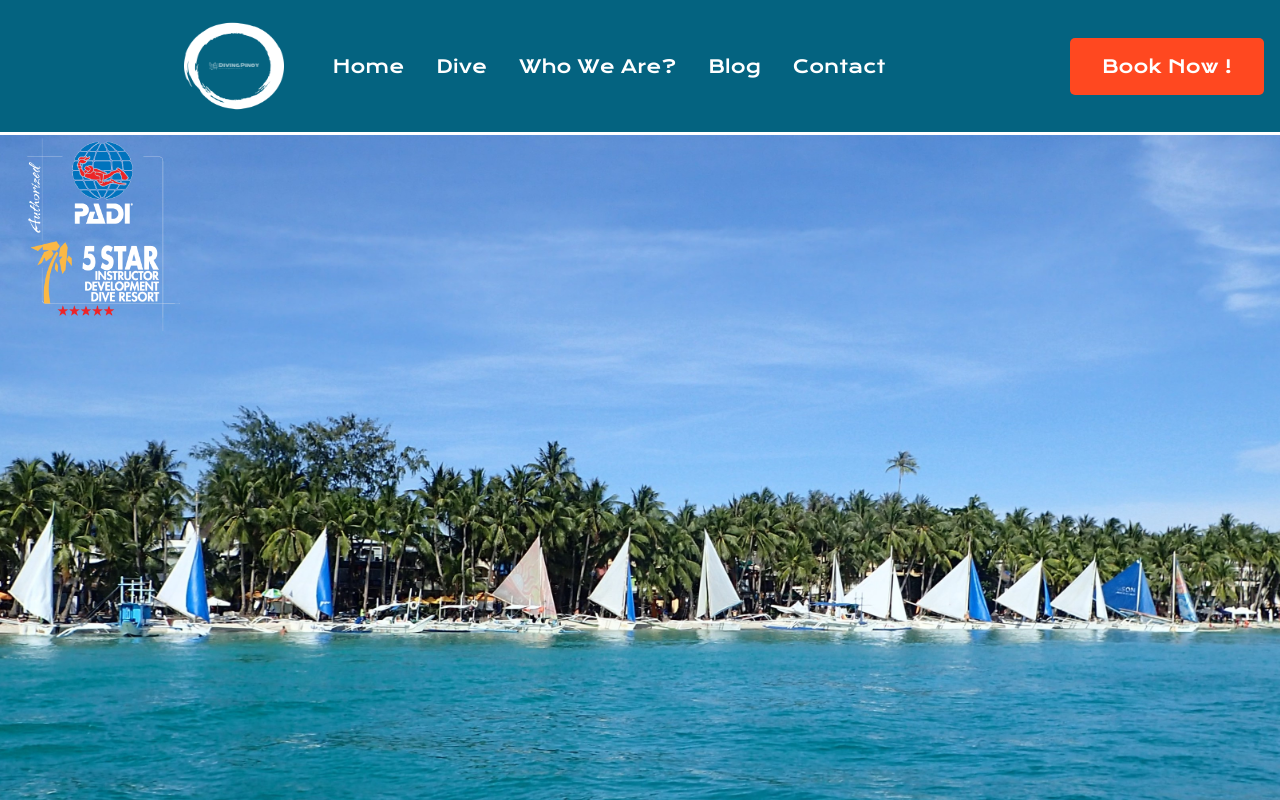
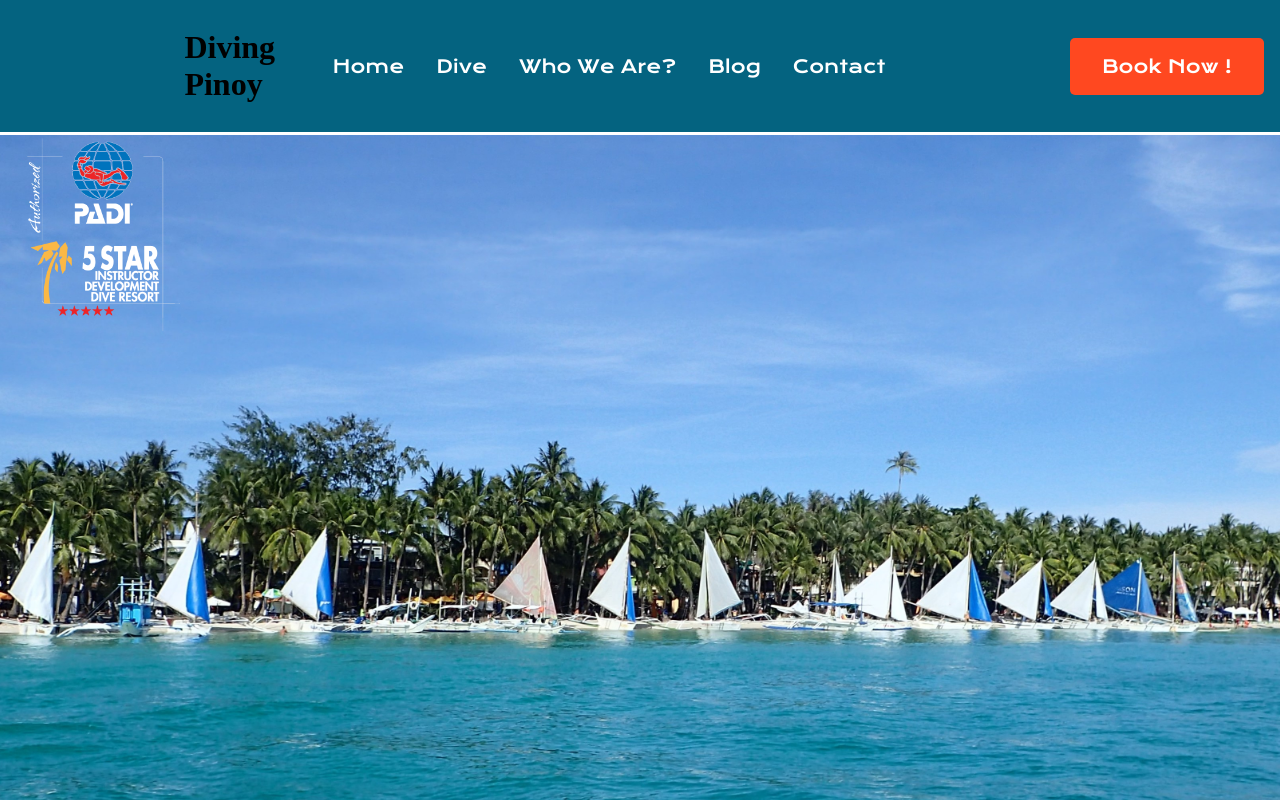
Before and after one commit to CiscoMerchan/diving_pinoy__Webapp, a React (Create React App) app: page / in a window 1280 px wide. Shown: the top 800 px of the page. Built offline with nearby package versions, Linux system fonts and the light colour scheme.

Commit message:
Comment out img logo and creating h1 name brand

```diff
--- a/src/components/navbar/Navbar.jsx
+++ b/src/components/navbar/Navbar.jsx
@@ -21,7 +21,8 @@ const Navbar = () => {
         <div className='webapp__navbar'>
           <div className='webapp__navbar-links'>
             <div className='webapp__navbar-links-logo'>
-              <img src={logo} alt='logo'/>
+              <h1>Diving Pinoy</h1>
+              {/* <img src={logo} alt='logo'/> */}
             </div>
             <div className='webapp__navbar-links_container'>
               <Menu />
```
